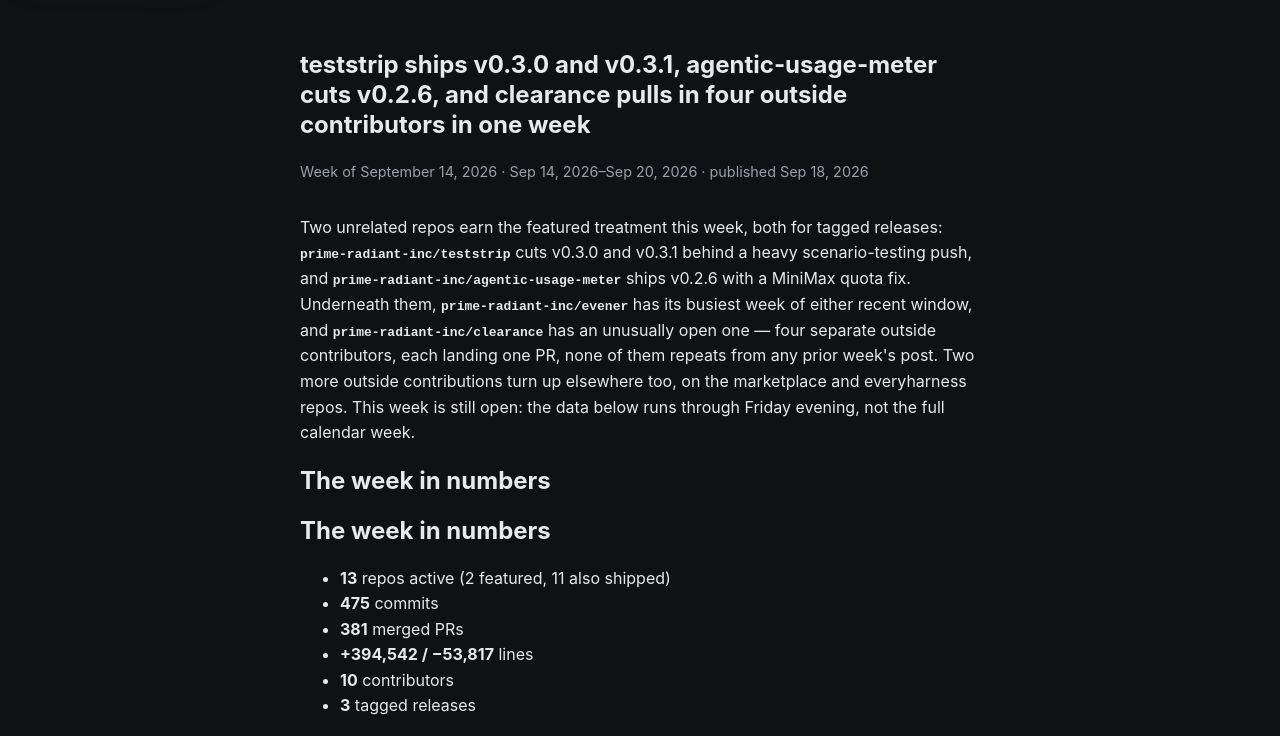
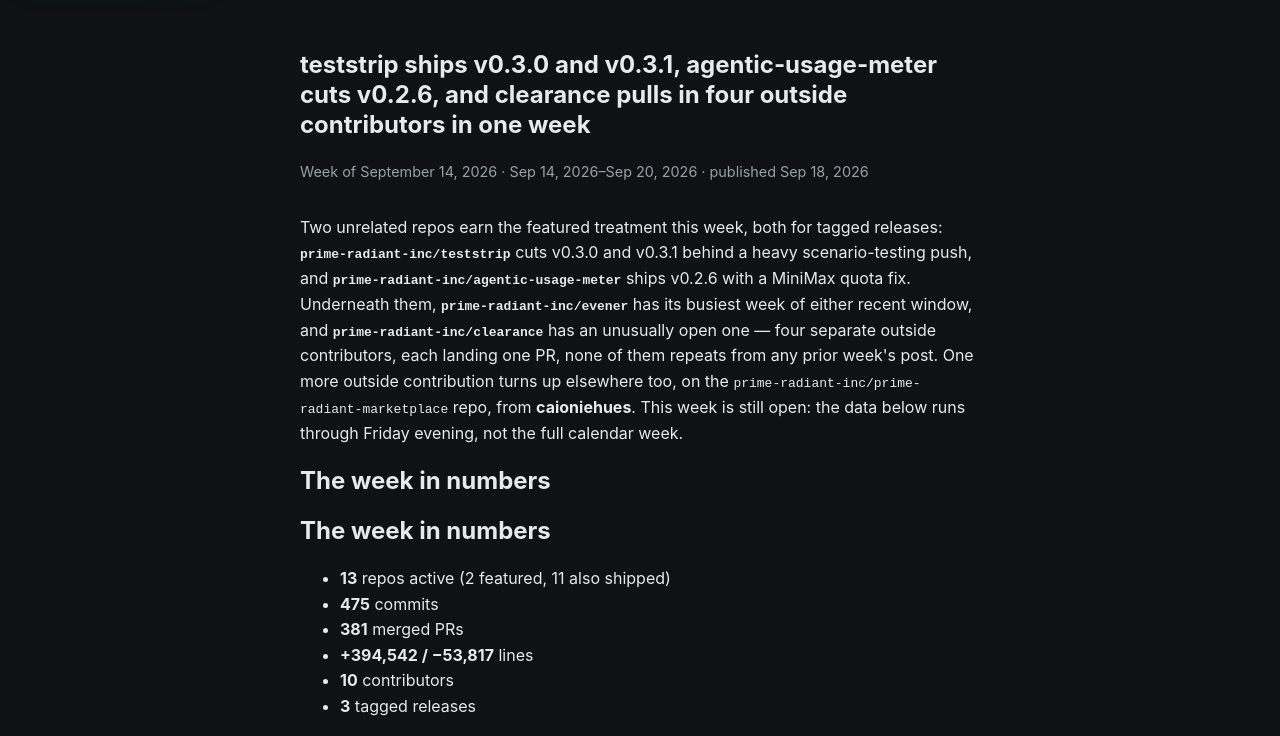
Before and after one commit to prime-radiant-inc/shipped, an Astro site: page /shipped/posts/week-of-2026-09-14 in a window 1280 px wide. Shown: the part 64-800 px from the top of the page. Built offline with nearby package versions, Linux system fonts and the light colour scheme; Astro itself is replaced by a stand-in of ours.

Commit message:
fix: correct outside-contribution attribution in week-of-2026-09-14 post
The frontmatter summary and body intro both wrongly named
prime-radiant-inc/everyharness as a source of an outside contribution
this week. everyharness's two contributions were both staff (Jesse's
Muse adapter, Ada's YAMLParseError fix), as the everyharness body
section already correctly states. The actual outside contribution
beyond clearance's four was a single fix on
prime-radiant-inc/prime-radiant-marketplace, authored by caioniehues.
Corrected both spots to reflect one outside contribution on
prime-radiant-marketplace instead of two (marketplace + everyharness).

draft: true left unchanged.

```diff
--- a/src/content/posts/week-of-2026-09-14.mdx
+++ b/src/content/posts/week-of-2026-09-14.mdx
@@ -4,14 +4,14 @@ week: "Week of September 14, 2026"
 dateStart: 2026-09-14
 dateEnd: 2026-09-20
 pubDate: 2026-09-18
-summary: "The most recent week, still in progress: teststrip ships two point releases behind a heavy scenario-testing push, agentic-usage-meter cuts v0.2.6 with a MiniMax quota fix, and evener has its busiest week of the month. prime-radiant-inc/clearance has an unusually open week, landing four separate outside-contributor PRs, and two more outside contributions turn up on the marketplace and everyharness repos. Partial week — data runs through Friday evening, not the full calendar week."
+summary: "The most recent week, still in progress: teststrip ships two point releases behind a heavy scenario-testing push, agentic-usage-meter cuts v0.2.6 with a MiniMax quota fix, and evener has its busiest week of the month. prime-radiant-inc/clearance has an unusually open week, landing four separate outside-contributor PRs, and one more outside contribution turns up on the prime-radiant-marketplace repo (from caioniehues). Partial week — data runs through Friday evening, not the full calendar week."
 draft: true
 ---
 
 import WeekSummary from '../../components/WeekSummary.astro';
 import RepoStat from '../../components/RepoStat.astro';
 
-Two unrelated repos earn the featured treatment this week, both for tagged releases: **`prime-radiant-inc/teststrip`** cuts v0.3.0 and v0.3.1 behind a heavy scenario-testing push, and **`prime-radiant-inc/agentic-usage-meter`** ships v0.2.6 with a MiniMax quota fix. Underneath them, **`prime-radiant-inc/evener`** has its busiest week of either recent window, and **`prime-radiant-inc/clearance`** has an unusually open one — four separate outside contributors, each landing one PR, none of them repeats from any prior week's post. Two more outside contributions turn up elsewhere too, on the marketplace and everyharness repos. This week is still open: the data below runs through Friday evening, not the full calendar week.
+Two unrelated repos earn the featured treatment this week, both for tagged releases: **`prime-radiant-inc/teststrip`** cuts v0.3.0 and v0.3.1 behind a heavy scenario-testing push, and **`prime-radiant-inc/agentic-usage-meter`** ships v0.2.6 with a MiniMax quota fix. Underneath them, **`prime-radiant-inc/evener`** has its busiest week of either recent window, and **`prime-radiant-inc/clearance`** has an unusually open one — four separate outside contributors, each landing one PR, none of them repeats from any prior week's post. One more outside contribution turns up elsewhere too, on the `prime-radiant-inc/prime-radiant-marketplace` repo, from **caioniehues**. This week is still open: the data below runs through Friday evening, not the full calendar week.
 
 <section class="summary">
 
```
